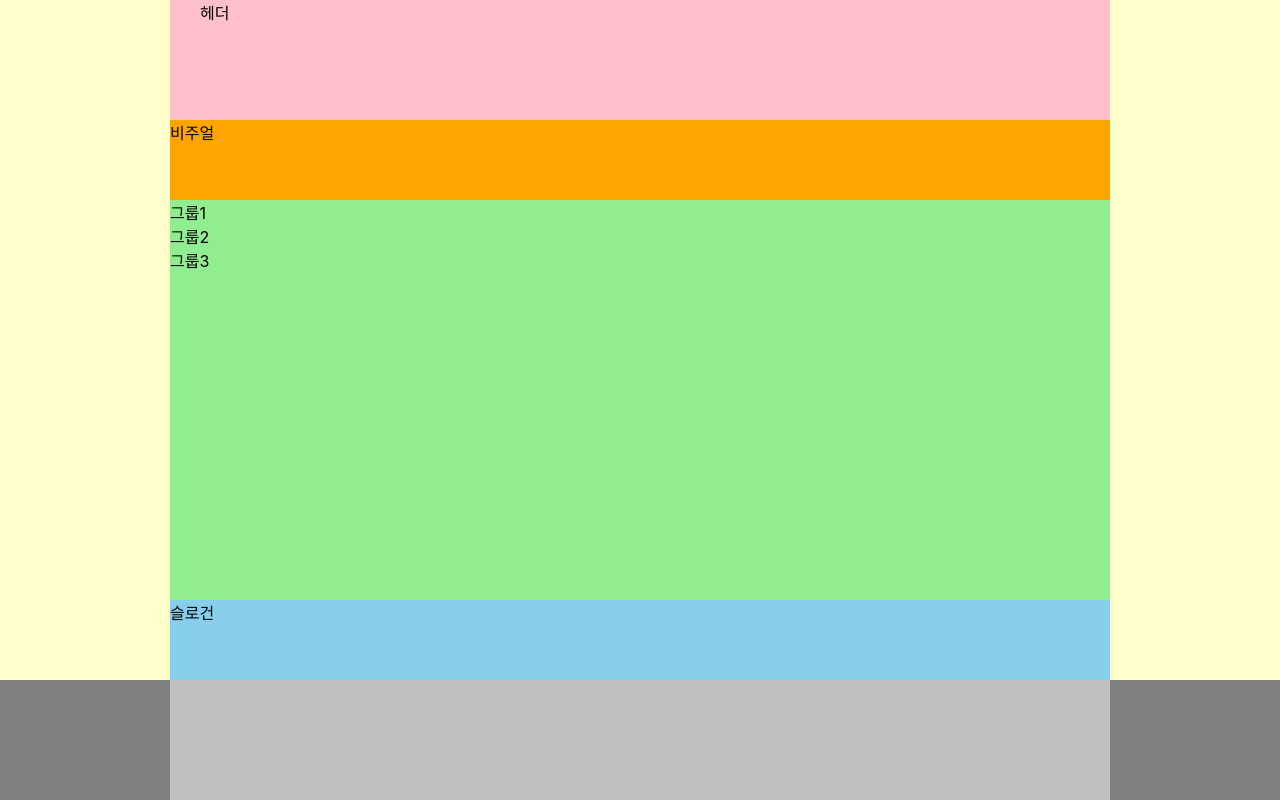
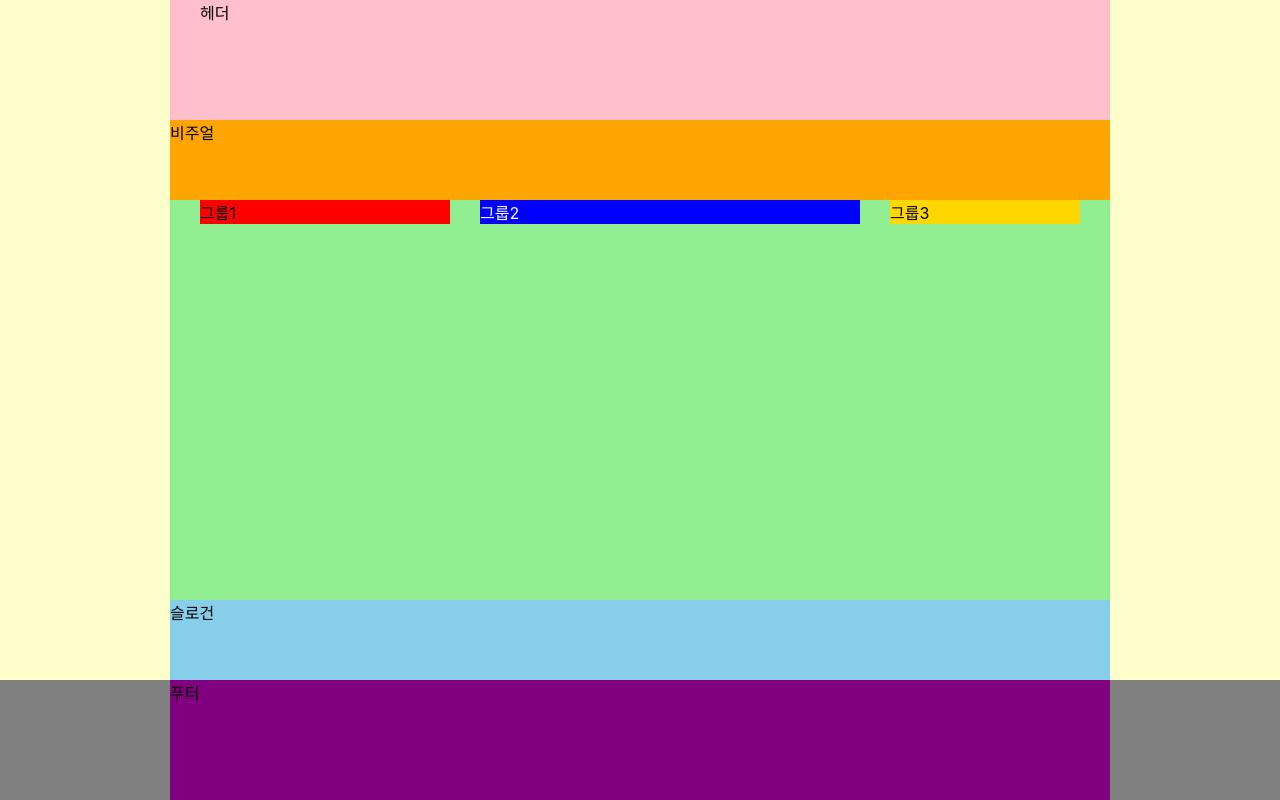
Before and after one commit to 5wintaek/HTML5, a website: page index.html in a window 1280 px wide. Drawn offline with Linux system fonts and the light colour scheme; a web font is replaced by a local one.

Commit message:
float 및 display : flow-root

```diff
--- a/index.html
+++ b/index.html
@@ -18,7 +18,9 @@
   </main>
   <article class="slogan">슬로건</article>
   <footer class="footer">
-    <div class="footer-inner"></div>
+    <div class="footer-inner">
+      푸터
+    </div>
   </footer>
 </body>
 </html>
--- a/styles/style.css
+++ b/styles/style.css
@@ -1,5 +1,10 @@
 @import url(./normalize.css);
 @import url(./reset.css);
+/* 기본스타일 */
+*,*::before, *::after{
+  box-sizing: border-box;
+}
+
 /* 본문 스타일 */
 body{
   background: #ffc;
@@ -10,7 +15,6 @@ body{
 /* 선택자 그룹핑 */
 .header, .visual, .main, .slogan, .footer-inner{
   width: 940px;
-  box-sizing: border-box;
   margin: 0 auto;
 }
 
@@ -29,11 +33,37 @@ body{
 .main{
   background-color: lightgreen;
   height: 50vh;
+  display: flow-root;
+  padding: 0 15px;
+
 }
+
+.group {
+  margin: 0 15px;
+  float: left;
+}
+
+.group1{
+  background-color: red;
+  width: 250px;
+}
+
+.group2{
+  background-color: blue;
+  width: 380px;
+  color: white;
+}
+
+.group3{
+  background-color: gold;
+  width: 190px;
+}
+
 /* 슬로건 */
 .slogan{
   background-color: skyblue;
   height: 10vh;
+
 }
 /* 푸터 */
 .footer{
@@ -41,6 +71,6 @@ body{
 }
 
 .footer-inner{
-  background-color: silver;
+  background-color: purple;
   height: 15vh;
 }
```
